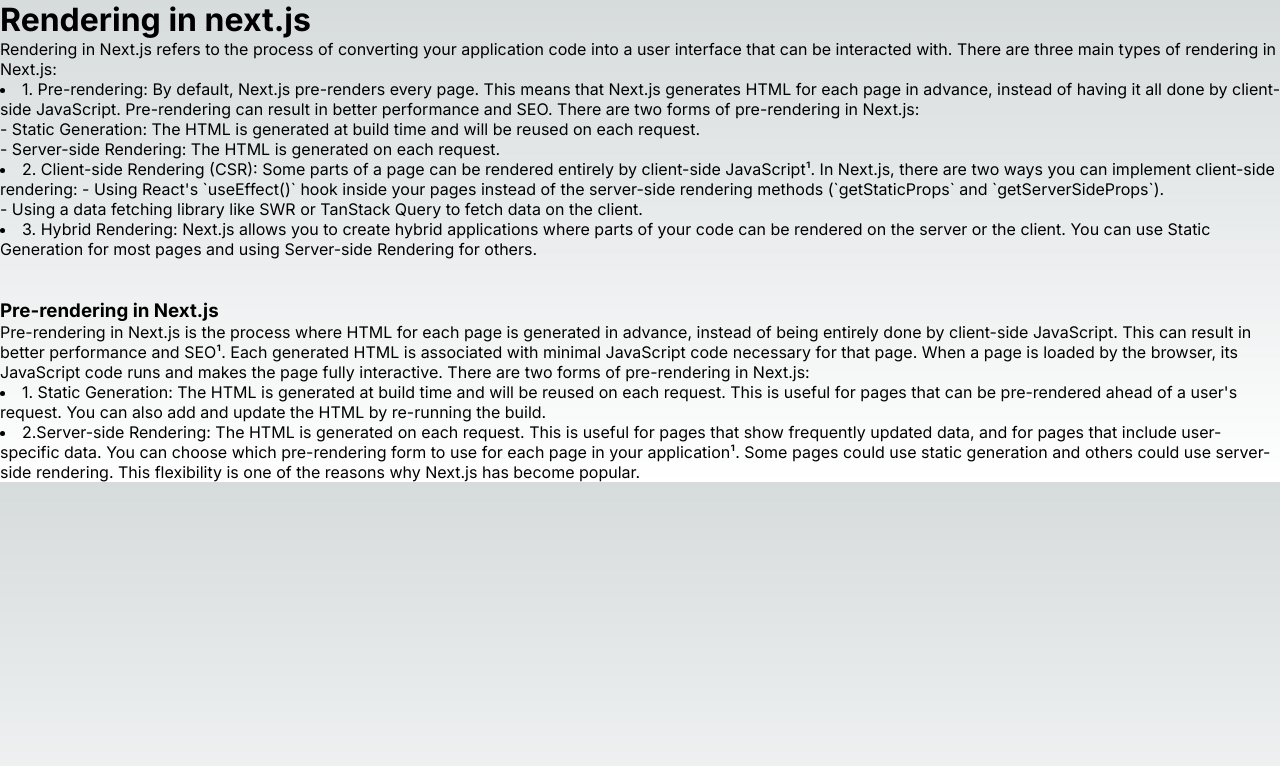
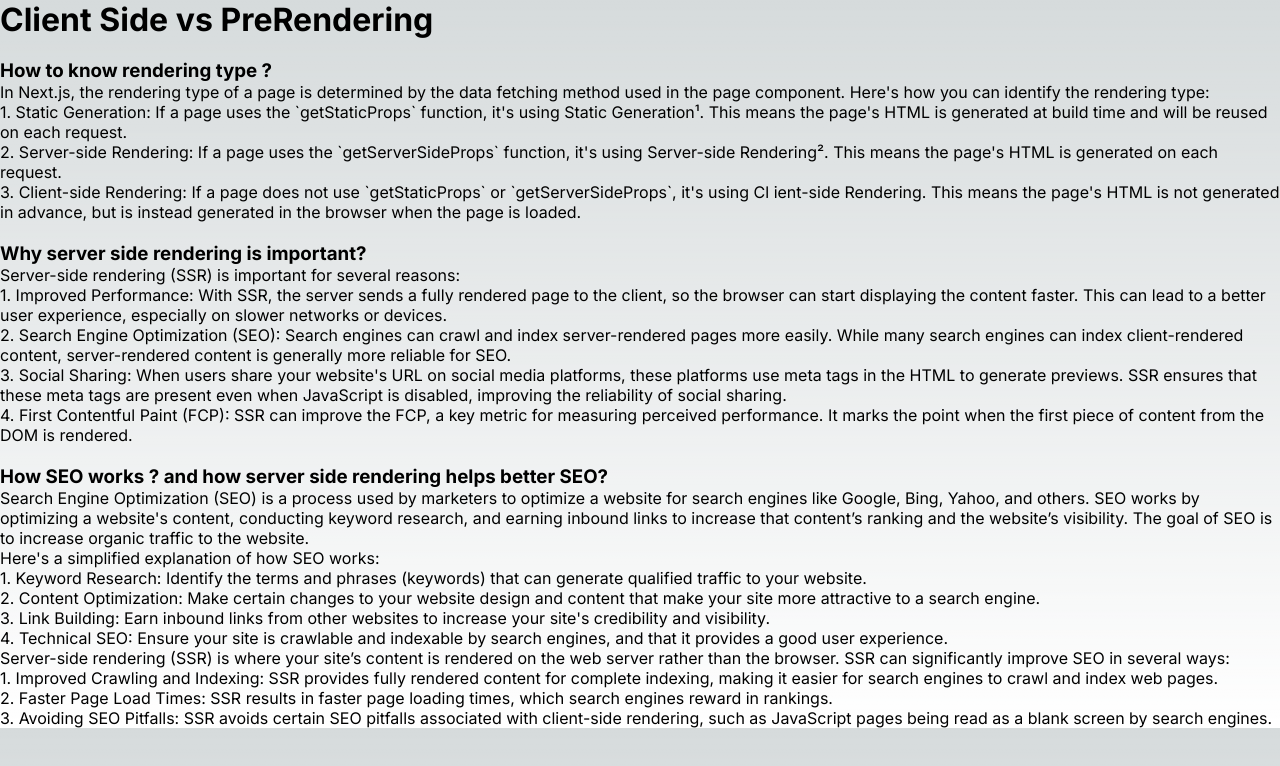
Before and after one commit to rohitsingh2901/LearnNext.js, a Next.js app: page / in a window 1280 px wide. Shown: the top 766 px of the page. Built offline with nearby package versions, Linux system fonts and the light colour scheme.

Commit message:
Client Side vs PreRendering

```diff
--- a/src/app/page.js
+++ b/src/app/page.js
@@ -4,64 +4,88 @@
 export default function Home() {
   return (
     <main>
-      <h1>Rendering in next.js</h1>
+      <h1>Client Side vs PreRendering</h1>
+      <br />
+      <h3>How to know rendering type ?</h3>
       <p>
-        Rendering in Next.js refers to the process of converting your
-        application code into a user interface that can be interacted with.
-        There are three main types of rendering in Next.js:
+        In Next.js, the rendering type of a page is determined by the data
+        fetching method used in the page component. Here's how you can identify
+        the rendering type: <br />
+        1. Static Generation: If a page uses the `getStaticProps` function, it's
+        using Static Generation¹. This means the page's HTML is generated at
+        build time and will be reused on each request. <br />
+        2. Server-side Rendering: If a page uses the `getServerSideProps`
+        function, it's using Server-side Rendering². This means the page's HTML
+        is generated on each request. <br />
+        3. Client-side Rendering: If a page does not use `getStaticProps` or
+        `getServerSideProps`, it's using Cl ient-side Rendering. This means the
+        page's HTML is not generated in advance, but is instead generated in the
+        browser when the page is loaded.
       </p>
-      <li>
-        1. Pre-rendering: By default, Next.js pre-renders every page. This means
-        that Next.js generates HTML for each page in advance, instead of having
-        it all done by client-side JavaScript. Pre-rendering can result in
-        better performance and SEO. There are two forms of pre-rendering in
-        Next.js:
+      <br />
+      <h3>Why server side rendering is important?</h3>
+      <p>
+        Server-side rendering (SSR) is important for several reasons:
         <br />
-        - Static Generation: The HTML is generated at build time and will be
-        reused on each request.
-        <br />- Server-side Rendering: The HTML is generated on each request.
-      </li>
-      <li>
-        2. Client-side Rendering (CSR): Some parts of a page can be rendered
-        entirely by client-side JavaScript¹. In Next.js, there are two ways you
-        can implement client-side rendering: - Using React's `useEffect()` hook
-        inside your pages instead of the server-side rendering methods
-        (`getStaticProps` and `getServerSideProps`).
+        1. Improved Performance: With SSR, the server sends a fully rendered
+        page to the client, so the browser can start displaying the content
+        faster. This can lead to a better user experience, especially on slower
+        networks or devices.
         <br />
-        - Using a data fetching library like SWR or TanStack Query to fetch data
-        on the client.
+        2. Search Engine Optimization (SEO): Search engines can crawl and index
+        server-rendered pages more easily. While many search engines can index
+        client-rendered content, server-rendered content is generally more
+        reliable for SEO.
         <br />
-      </li>
-      <li>
-        3. Hybrid Rendering: Next.js allows you to create hybrid applications
-        where parts of your code can be rendered on the server or the client.
-        You can use Static Generation for most pages and using Server-side
-        Rendering for others.
-      </li><br /><br />
-
-      <h3>Pre-rendering in Next.js</h3>
+        3. Social Sharing: When users share your website's URL on social media
+        platforms, these platforms use meta tags in the HTML to generate
+        previews. SSR ensures that these meta tags are present even when
+        JavaScript is disabled, improving the reliability of social sharing.
+        <br />
+        4. First Contentful Paint (FCP): SSR can improve the FCP, a key metric
+        for measuring perceived performance. It marks the point when the first
+        piece of content from the DOM is rendered.
+      </p>
+      <br />
+      <h3>How SEO works ? and how server side rendering helps better SEO?</h3>
       <p>
-        Pre-rendering in Next.js is the process where HTML for each page is
-        generated in advance, instead of being entirely done by client-side
-        JavaScript. This can result in better performance and SEO¹. Each
-        generated HTML is associated with minimal JavaScript code necessary for
-        that page. When a page is loaded by the browser, its JavaScript code
-        runs and makes the page fully interactive. There are two forms of
-        pre-rendering in Next.js:
+        Search Engine Optimization (SEO) is a process used by marketers to
+        optimize a website for search engines like Google, Bing, Yahoo, and
+        others. SEO works by optimizing a website's content, conducting keyword
+        research, and earning inbound links to increase that content’s ranking
+        and the website’s visibility. The goal of SEO is to increase organic
+        traffic to the website.
+        <br />
+        Here's a simplified explanation of how SEO works:
+        <br />
+        1. Keyword Research: Identify the terms and phrases (keywords) that can
+        generate qualified traffic to your website.
+        <br />
+        2. Content Optimization: Make certain changes to your website design and
+        content that make your site more attractive to a search engine.
+        <br />
+        3. Link Building: Earn inbound links from other websites to increase
+        your site's credibility and visibility.
+        <br />
+        4. Technical SEO: Ensure your site is crawlable and indexable by search
+        engines, and that it provides a good user experience.
+        <br />
+        Server-side rendering (SSR) is where your site’s content is rendered on
+        the web server rather than the browser. SSR can significantly improve
+        SEO in several ways:
+        <br />
+        1. Improved Crawling and Indexing: SSR provides fully rendered content
+        for complete indexing, making it easier for search engines to crawl and
+        index web pages.
+        <br />
+        2. Faster Page Load Times: SSR results in faster page loading times,
+        which search engines reward in rankings.
+        <br />
+        3. Avoiding SEO Pitfalls: SSR avoids certain SEO pitfalls associated
+        with client-side rendering, such as JavaScript pages being read as a
+        blank screen by search engines.
+        <br />
       </p>
-      <li>
-      1. Static Generation: The HTML is generated at build time and will be reused on each request. This is
-        useful for pages that can be pre-rendered ahead of a user's request. You
-        can also add and update the HTML by re-running the build.
-      </li>
-      <li>
-      2.Server-side Rendering: The HTML is generated on each request. This
-        is useful for pages that show frequently updated data, and for pages
-        that include user-specific data. You can choose which pre-rendering
-        form to use for each page in your application¹. Some pages could use
-        static generation and others could use server-side rendering. This
-        flexibility is one of the reasons why Next.js has become popular.
-      </li>
     </main>
   );
 }
```
